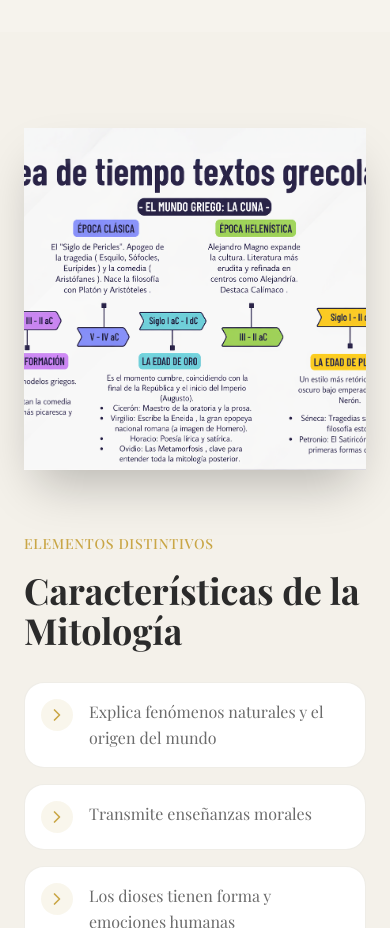
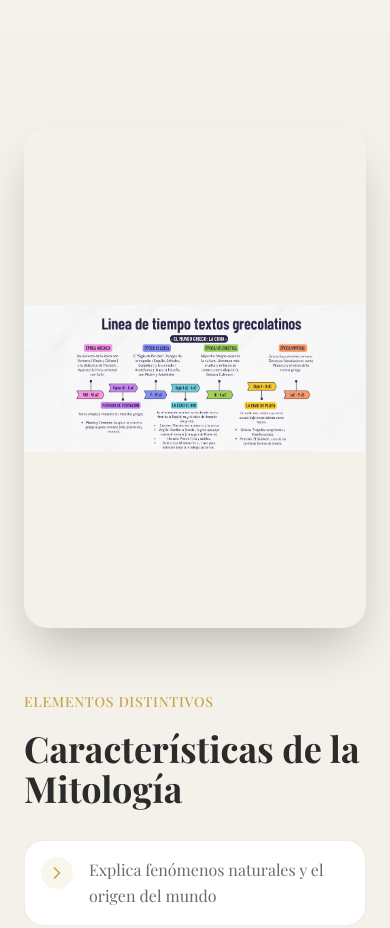
Before and after one commit to Jhoao280/mitologia_griega, a Next.js app: page /mitologia in a window 390 px wide. Shown: the part 8700-9628 px from the top of the page. Built offline with nearby package versions, Linux system fonts and the light colour scheme; a web font is replaced by a local one.

Commit message:
Refactor image container for better layout
Updated image container to be full width and height with adjusted class for better responsiveness.

```diff
--- a/app/mitologia/page.tsx
+++ b/app/mitologia/page.tsx
@@ -219,15 +219,13 @@ export default function MitologiaPage() {
   <div className="grid grid-cols-1 lg:grid-cols-2 gap-16 items-center">
 
     <ScrollReveal direction="left">
-      <div className="relative">
-        <div className="aspect-square rounded-3xl overflow-hidden shadow-2xl">
-          <Image
-            src="/linea.png"
-            alt="linea de tiempo"
-            fill
-            className="object-cover"
-          />
-        </div>
+      <div className="relative w-full h-[500px] rounded-3xl overflow-hidden shadow-2xl">
+        <Image
+          src="/linea.png"
+          alt="linea de tiempo"
+          fill
+          className="object-contain"
+        />
       </div>
     </ScrollReveal>
 
```
